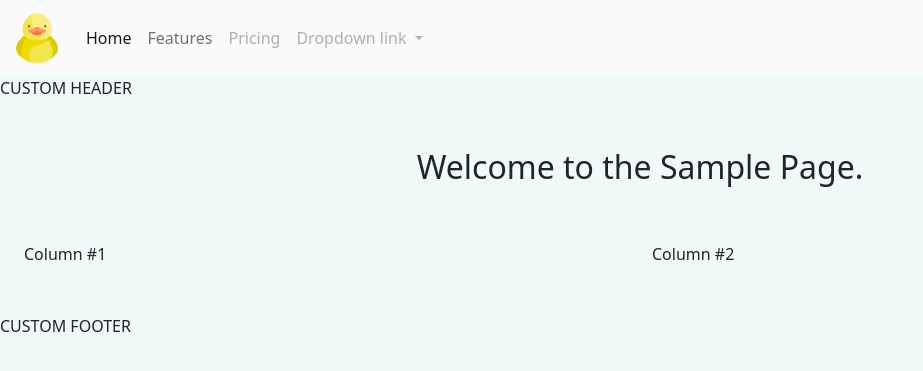
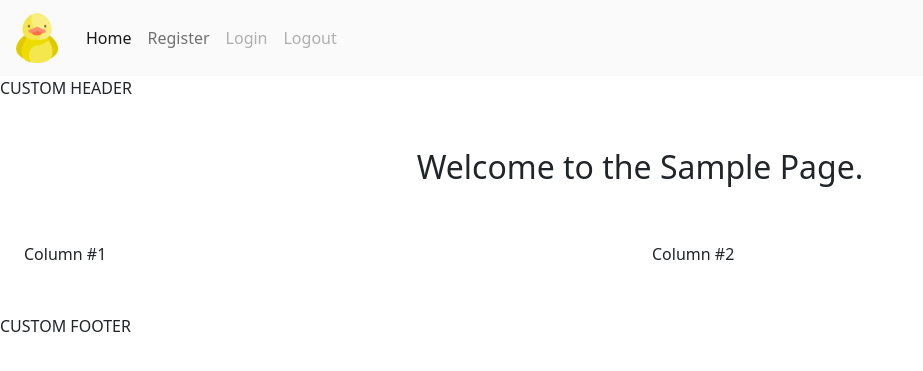
Before and after one commit to kimstone/django_python, a Django app: page / in a window 1280 px wide. Shown: the top 371 px of the page, without its empty margins (0-923 px from the left). Run offline with Django 3.2, Linux system fonts and the light colour scheme; some libraries are stand-ins or nearby versions.

Commit message:
changed page bg color; added nav menu items

```diff
--- a/apps/travel_prep/static/travel_prep/css/travel_prep.css
+++ b/apps/travel_prep/static/travel_prep/css/travel_prep.css
@@ -1,3 +1,3 @@
 body.page {
-    background-color: #F0FAF8;
+    #background-color: #F0FAF8;
 }
--- a/apps/travel_prep/templates/travel_prep/partials/nav_menu.html
+++ b/apps/travel_prep/templates/travel_prep/partials/nav_menu.html
@@ -12,11 +12,15 @@
           <a class="nav-link active" aria-current="page" href="#">Home</a>
         </li>
         <li class="nav-item">
-          <a class="nav-link" href="#">Features</a>
+          <a class="nav-link" href="#">Register</a>
         </li>
         <li class="nav-item">
-          <a class="nav-link disabled" href="#">Pricing</a>
+          <a class="nav-link disabled" href="#">Login</a>
         </li>
+        <li class="nav-item">
+          <a class="nav-link disabled" href="#">Logout</a>
+        </li>
+        <!--
         <li class="nav-item dropdown">
           <a class="nav-link dropdown-toggle disabled" href="#" id="navbarDropdownMenuLink" role="button" data-bs-toggle="dropdown" aria-expanded="false">
             Dropdown link
@@ -27,6 +31,7 @@
             <li><a class="dropdown-item" href="#">Something else here</a></li>
           </ul>
         </li>
+        -->
       </ul>
     </div>
   </div>
```
